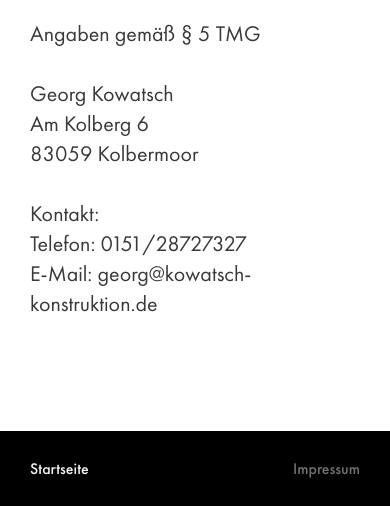
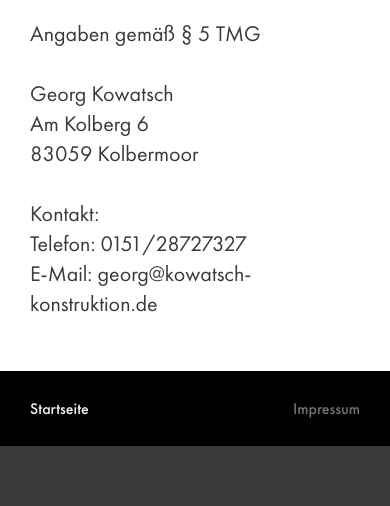
Before and after one commit to AnjaLaube3000/Kowatsch-Konstruktion, a website built with webpack: page public/impressum.html in a window 390 px wide. Shown: the part 371-877 px from the top of the page. After the commit the page ends 844 px from the top, so only its background shows below. Built offline with nearby package versions, Linux system fonts and the light colour scheme.

Commit message:
height problem fixed

```diff
--- a/public/impressum.html
+++ b/public/impressum.html
@@ -5,6 +5,7 @@
   <title>Kowatsch Konstruktion: AGB</title>
   <link rel="stylesheet" href="styles/AGB-Impressum.css">
   <meta name="viewport" content="width=device-width, initial-scale=1.0">
+  <meta charset='UTF-8'>
 </head>
 
 <body>
--- a/public/styles/AGB-Impressum.css
+++ b/public/styles/AGB-Impressum.css
@@ -47,6 +47,7 @@ body {
   background-color: white;
   width: 944px;
   color: #707070;
+  height: calc(100%vh - 240px);
 }
 
 h1 {
@@ -71,7 +72,7 @@ h2 {
   background-color: black;
   width: 944px;
   height: 75px;
-  margin-top: 60px;
+  margin-top: auto;
 }
 
 .footer-left {
@@ -130,6 +131,7 @@ h2 {
 
   .container {
     width: 100%;
+    height: calc(100%vh - 300px);
   }
 
   h1 {
```
